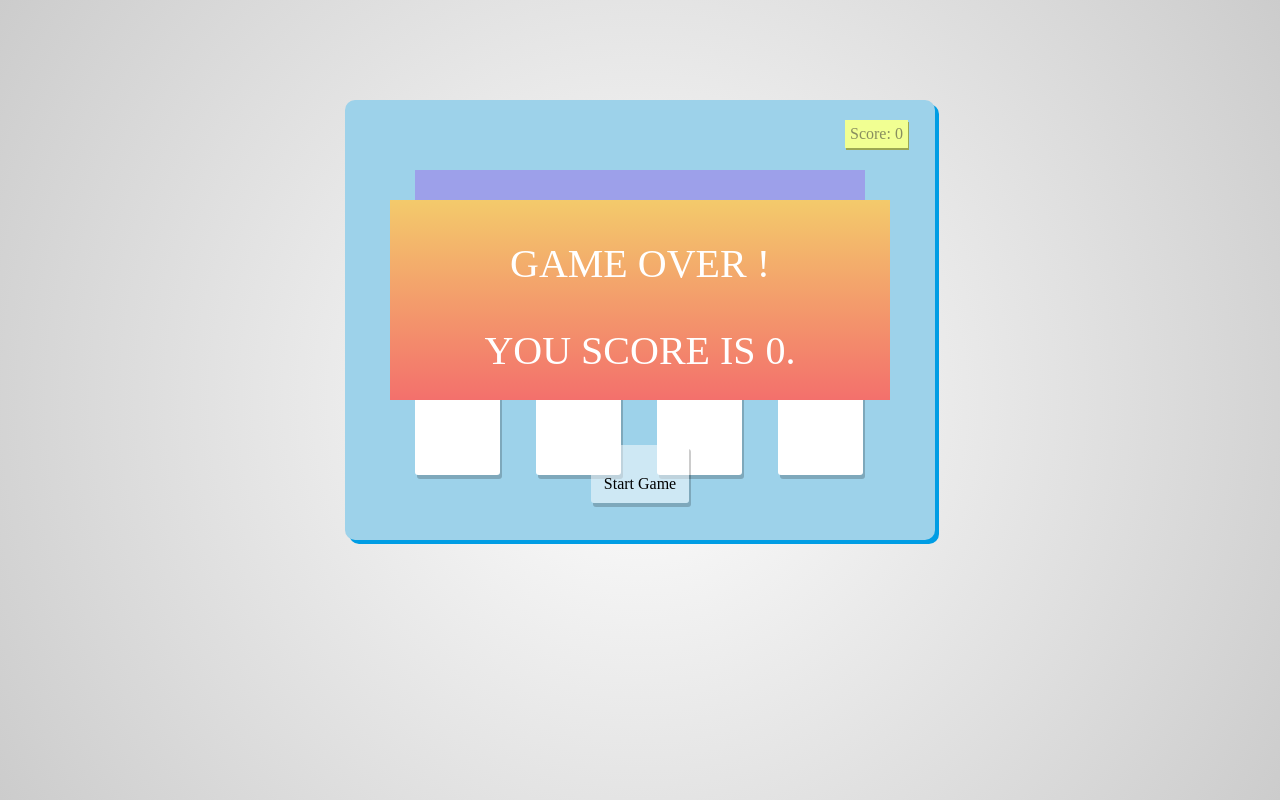
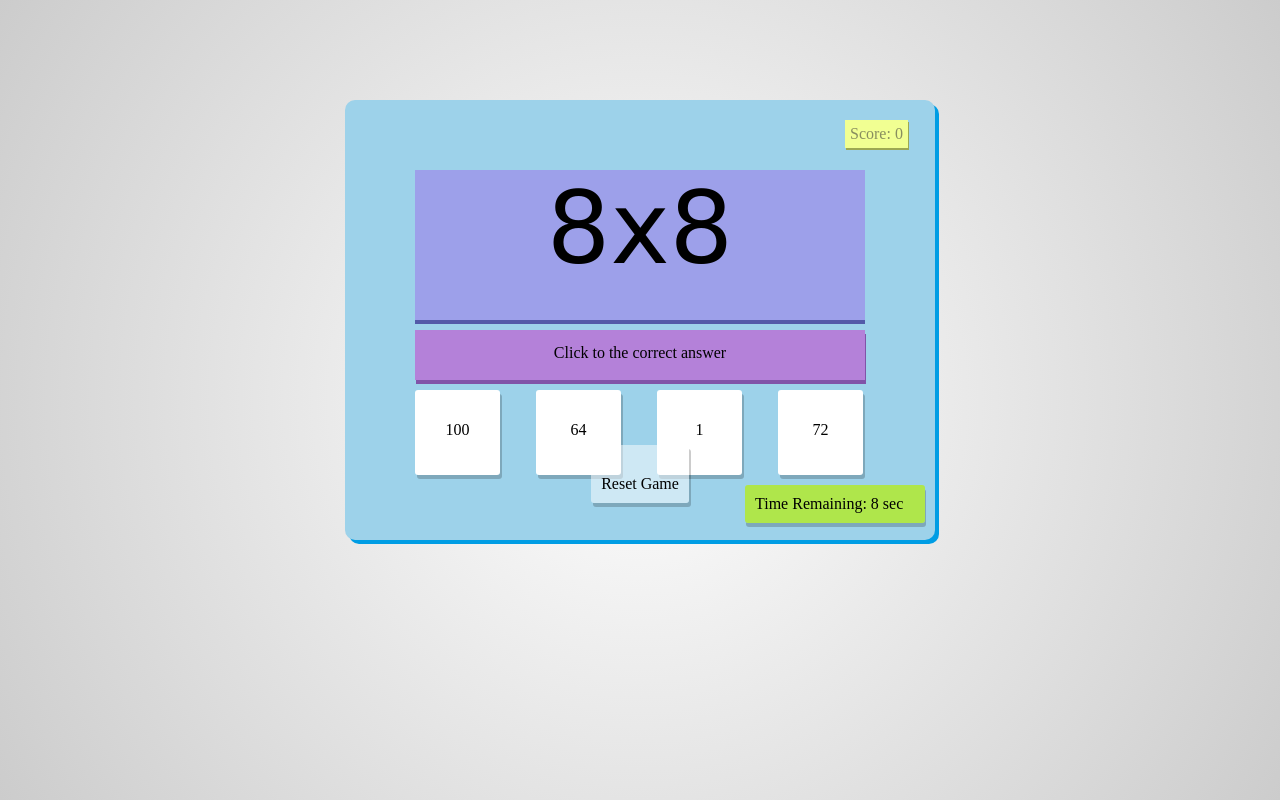
Before and after one commit to Cnfc/Web-Dev-Proj, a plain HTML site: page index.html in a window 1280 px wide. Both pictures are taken after a click on the element "Start Game". Drawn offline with Linux system fonts and the light colour scheme.

Commit message:
Add 3/4 js part

```diff
--- a/index.html
+++ b/index.html
@@ -8,18 +8,18 @@
 </head>
 <body>
   <div class="container">
-    <div class="score">
+    <div id ="score" class="score">
       Score:  <span id="scorevalue">0</span>
     </div>
     <div id="correct" class="correct">Correct</div>
     <div id="wrong" class="wrong">Try again</div>
-    <div class="question"></div>
-    <div class="instruction">Click to the correct answer</div>
-    <div class="choises">
-      <div class="box box1"></div>
-      <div class="box box2"></div>
-      <div class="box box3"></div>
-      <div class="box box4"></div>
+    <div id="question" class="question"></div>
+    <div id="instruction" class="instruction">Click to the correct answer</div>
+    <div id = "choises" class="choises">
+      <div id="box1" class="box box1"></div>
+      <div id="box2" class="box box2"></div>
+      <div id="box3" class="box box3"></div>
+      <div id="box4" class="box box4"></div>
     </div>
     <div id="startreset" class="startreset">Start Game</div>
     <div id="timeremaining" class="timeremaining">Time Remaining: <span id ='timeremainingvalue'>60</span> sec</div>
--- a/javascript.js
+++ b/javascript.js
@@ -2,6 +2,7 @@ var playing = false;
 var score;
 var action;
 var timeremaining;
+var correctAnswer
 
   document.getElementById("startreset").onclick = function () {
     if (playing == true) {
@@ -12,7 +13,7 @@ var timeremaining;
       document.getElementById('scorevalue').innerHTML = score;
       //show coundown box
       show("timeremaining");
-      timeremaining = 2;
+      timeremaining = 10;
       document.getElementById('timeremainingvalue').innerHTML = timeremaining;
       //change button to reset
       document.getElementById('startreset').innerHTML = "Reset Game";
@@ -29,7 +30,7 @@ function startCountdown() {
     if(timeremaining == 0){
       stopCountdown();
       show("gameover");
-      document.getElementById('gameover').innerHTML = "<p>Game Over !</p><p>You score is " + score +".</p>";
+      document.getElementById('gameover').innerHTML = "<p>Game Over !</p><p>You score is  " + score +".</p>";
       hide("timeremaining");
       hide("correct");
       hide("wrong");
@@ -54,5 +55,24 @@ function show(Id) {
 }
 // generateQA
 function generateQA(){
+  var x = 1+ Math.round(9*Math.random());
+  var y = 1+ Math.round(9*Math.random());
+  correctAnswer = x*y;
+  document.getElementById("question").innerHTML = x + "x" + y;
+  var correctPosition = 1+Math.round(3 * Math.random());
+  document.getElementById("box"+correctPosition).innerHTML = correctAnswer;
 
+
+//fill other boxes
+  var answers = correctAnswer
+  for(i = 1; i<5; i++) {
+    if(i !== correctPosition) {
+      var wrongAnswer;
+      do{ wrongAnswer = (1+ Math.round(9*Math.random()))*(1+ Math.round(9*Math.random()));
+      }while(wrongAnswer == correctAnswer){
+
+      }
+        document.getElementById("box"+i).innerHTML = wrongAnswer;
+    }
+  }
 }
```
